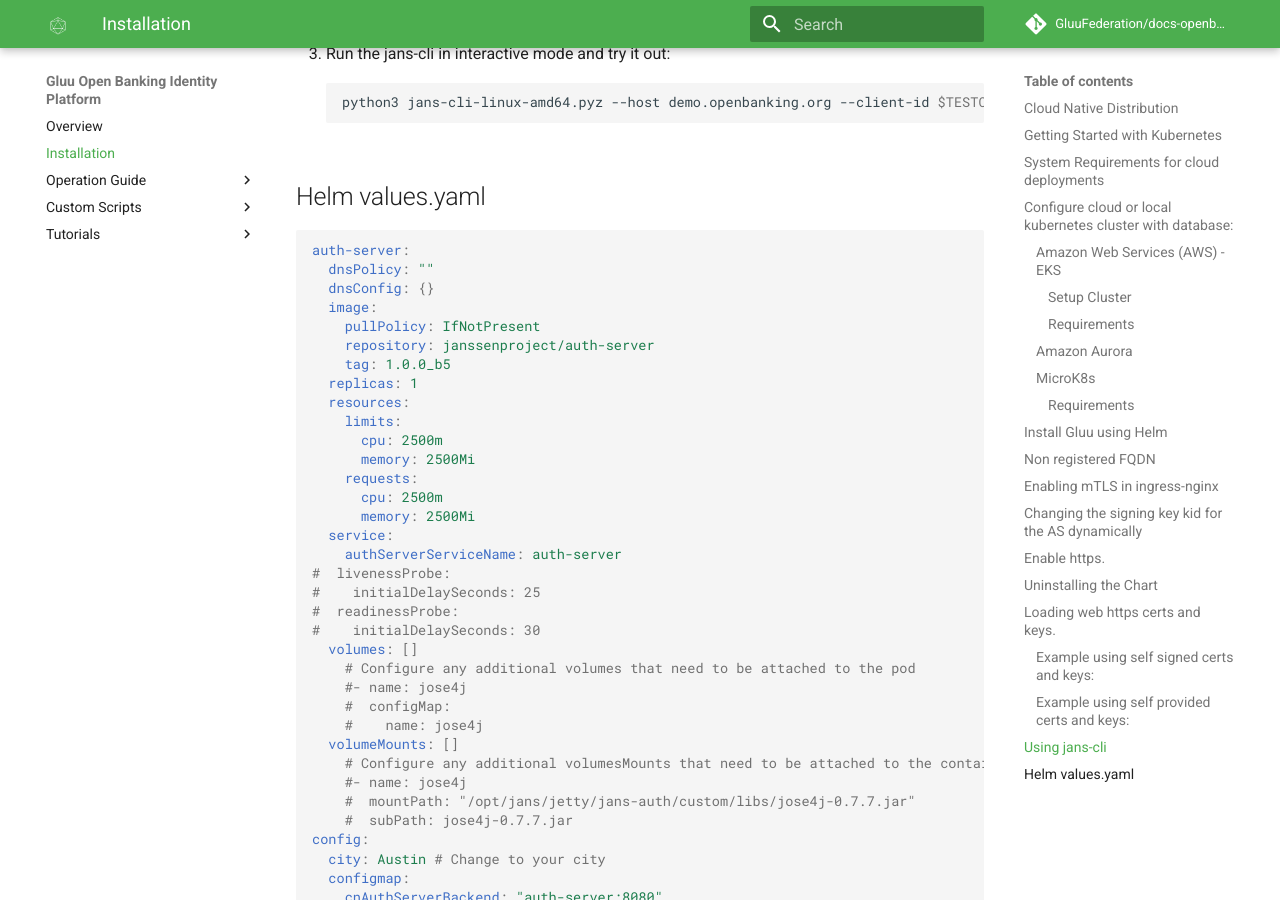
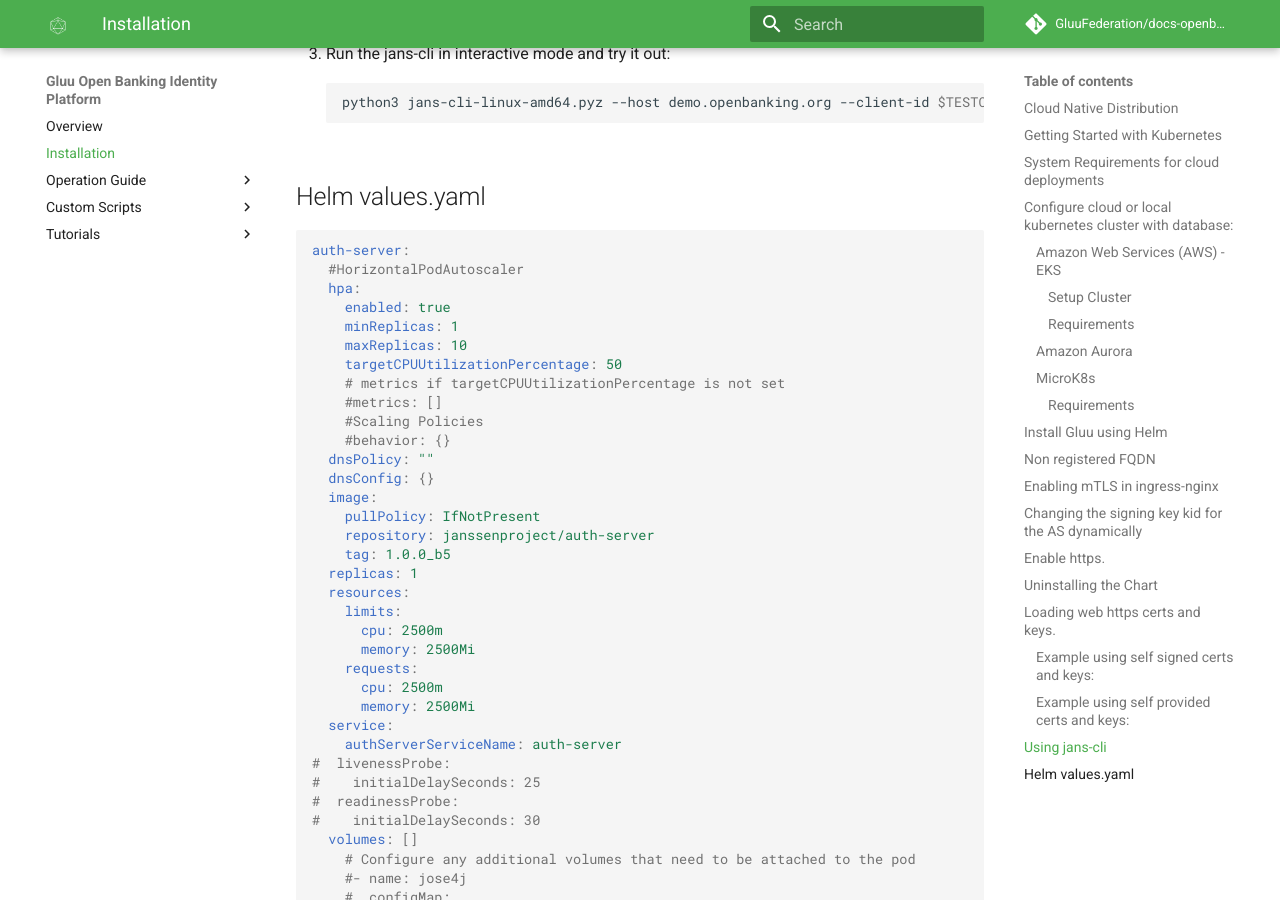
Before and after one commit to GluuFederation/docs-openbanking-prod, an MkDocs documentation site: the page built from docs/source/install-cn.md, in a window 1280 px wide and 900 px high, scrolled down 13173 px. Built offline with MkDocs 1.6.1 and Material for MkDocs 9.7.7, drawn with Linux system fonts in a browser that asks for light colours; comment, search, counter and statistics services are not loaded; some of the changed text lies outside the part shown.

Commit message:
docs: add hpa key

````diff
--- a/docs/source/install-cn.md
+++ b/docs/source/install-cn.md
@@ -478,6 +478,16 @@ If during installation the release was not defined, release name is checked by r
 
 ```yaml
 auth-server:
+  #HorizontalPodAutoscaler
+  hpa:
+    enabled: true
+    minReplicas: 1
+    maxReplicas: 10
+    targetCPUUtilizationPercentage: 50
+    # metrics if targetCPUUtilizationPercentage is not set
+    #metrics: []
+    #Scaling Policies
+    #behavior: {}
   dnsPolicy: ""
   dnsConfig: {}
   image:
@@ -548,6 +558,16 @@ config:
   dnsPolicy: ""
   dnsConfig: {}
 config-api:
+  #HorizontalPodAutoscaler
+  hpa:
+    enabled: false
+    minReplicas: 1
+    maxReplicas: 10
+    targetCPUUtilizationPercentage: 50
+    # metrics if targetCPUUtilizationPercentage is not set
+    #metrics: []
+    #Scaling Policies
+    #behavior: {}
   dnsPolicy: ""
   dnsConfig: {}
   image:
````
Also changed, not shown: docs/source/tutorials/cn-prod-tutorial.md (+20 -0 lines).
